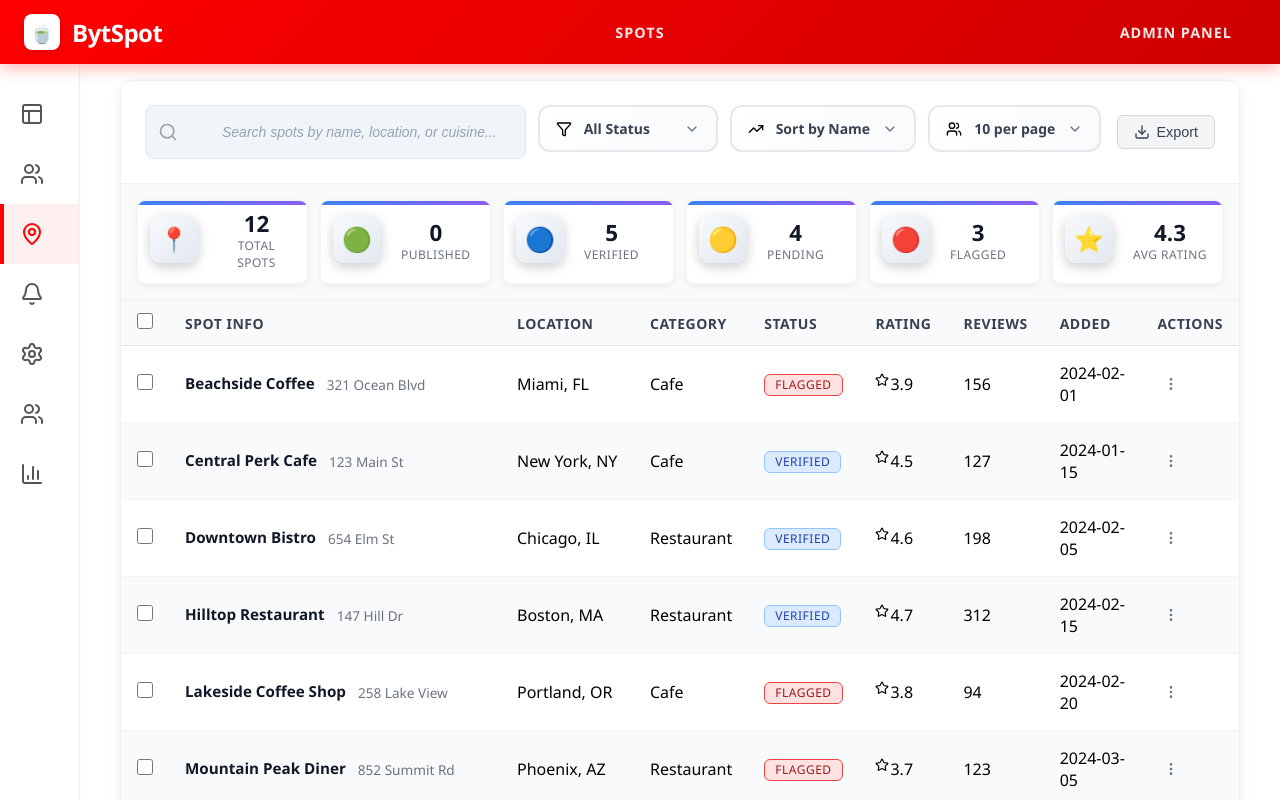
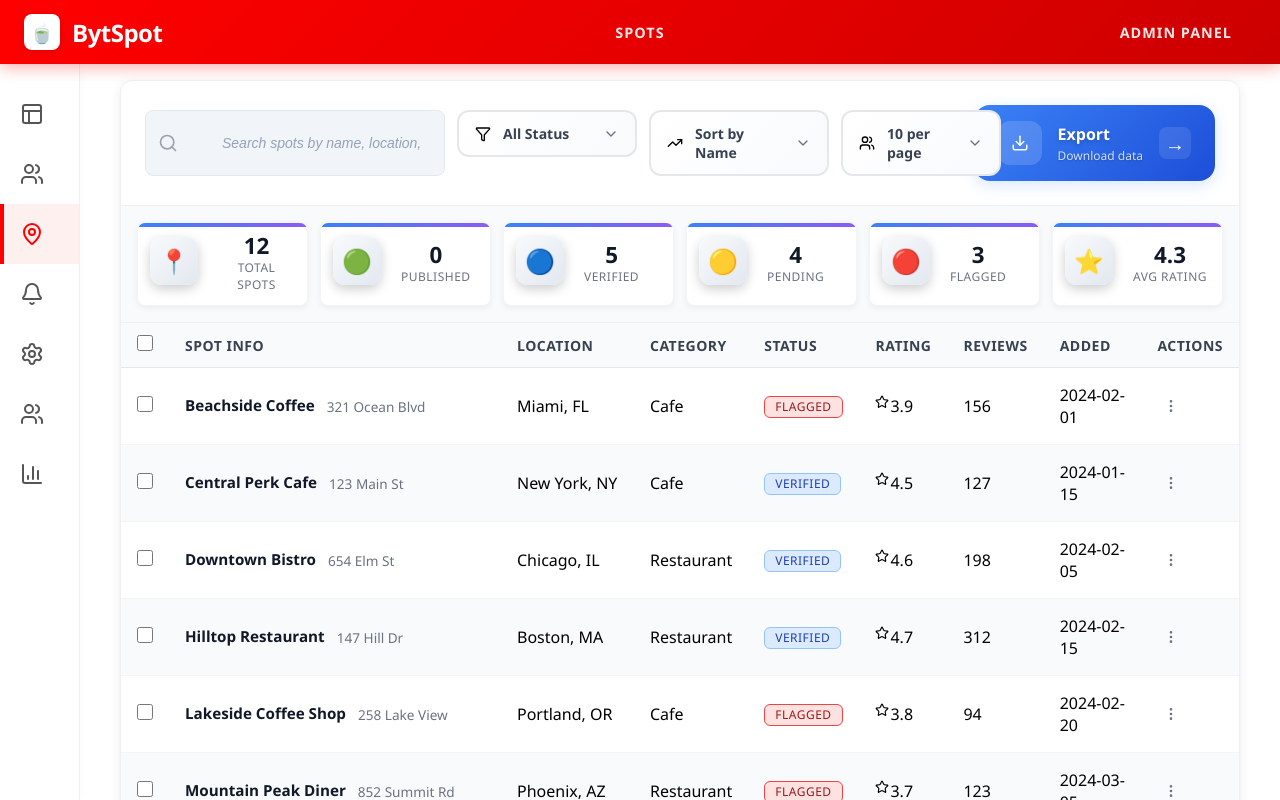
Before and after one commit to Sinxn-coder/chai-in, a React (Vite) app: page / in a window 1280 px wide. Both pictures are taken after a click on the item 39 px from the left and 234 px from the top of the page. Shown: the top 800 px of the page. Built offline with nearby package versions, Linux system fonts and the light colour scheme.

Commit message:
Redesign export button with modern styling and CSV export functionality

```diff
--- a/src/App.jsx
+++ b/src/App.jsx
@@ -914,9 +914,38 @@ export default function App() {
     }
   };
 
-  const handleItemsPerPageChange = (newItemsPerPage) => {
-    setItemsPerPage(Number(newItemsPerPage));
+  const handleItemsPerPageChange = (value) => {
+    setItemsPerPage(parseInt(value));
     setCurrentPage(1); // Reset to first page when changing items per page
+  };
+
+  const handleExport = () => {
+    // Create CSV content
+    const headers = ['Name', 'Category', 'City', 'State', 'Rating', 'Reviews', 'Status', 'Added Date'];
+    const csvContent = [
+      headers.join(','),
+      ...filteredSpots.map(spot => [
+        `"${spot.name}"`,
+        `"${spot.category}"`,
+        `"${spot.city}"`,
+        `"${spot.state}"`,
+        spot.rating || '0',
+        spot.reviews || '0',
+        `"${spot.status}"`,
+        `"${spot.added}"`
+      ].join(','))
+    ].join('\n');
+
+    // Create blob and download
+    const blob = new Blob([csvContent], { type: 'text/csv;charset=utf-8;' });
+    const link = document.createElement('a');
+    const url = URL.createObjectURL(blob);
+    link.setAttribute('href', url);
+    link.setAttribute('download', `spots_export_${new Date().toISOString().split('T')[0]}.csv`);
+    link.style.visibility = 'hidden';
+    document.body.appendChild(link);
+    link.click();
+    document.body.removeChild(link);
   };
 
   const handleSpotAction = (action, spot) => {
@@ -1985,10 +2014,21 @@ export default function App() {
               </div>
             </div>
             <div className="spots-actions">
-              <button className="btn btn-secondary">
-                <Download size={16} />
-                Export
-              </button>
+              <div className="modern-export-button" onClick={handleExport}>
+                <div className="export-button-content">
+                  <div className="export-icon-wrapper">
+                    <Download size={18} />
+                  </div>
+                  <div className="export-text-content">
+                    <span className="export-main-text">Export</span>
+                    <span className="export-sub-text">Download data</span>
+                  </div>
+                  <div className="export-arrow">
+                    <div className="arrow-icon">→</div>
+                  </div>
+                </div>
+                <div className="export-button-shine"></div>
+              </div>
               {selectedSpots.length > 0 && (
                 <>
                   <button className="btn btn-warning">
--- a/src/index.css
+++ b/src/index.css
@@ -693,6 +693,219 @@ main {
 .search-input:focus {
   border-color: #FF0000;
   box-shadow: 0 0 0 3px rgba(255, 0, 0, 0.1);
+}
+
+/* Modern Export Button Styles */
+.modern-export-button {
+  position: relative;
+  background: linear-gradient(135deg, #3b82f6 0%, #1d4ed8 100%);
+  border: none;
+  border-radius: 16px;
+  padding: 16px 24px;
+  cursor: pointer;
+  transition: all 0.4s cubic-bezier(0.4, 0, 0.2, 1);
+  box-shadow: 0 4px 16px rgba(59, 130, 246, 0.2);
+  overflow: hidden;
+  min-width: 180px;
+}
+
+.modern-export-button::before {
+  content: '';
+  position: absolute;
+  top: 0;
+  left: -100%;
+  width: 100%;
+  height: 100%;
+  background: linear-gradient(90deg, transparent, rgba(255, 255, 255, 0.1), transparent);
+  transition: left 0.8s ease;
+}
+
+.modern-export-button:hover::before {
+  left: 100%;
+}
+
+.modern-export-button:hover {
+  transform: translateY(-3px) scale(1.02);
+  box-shadow: 0 8px 32px rgba(59, 130, 246, 0.3);
+  background: linear-gradient(135deg, #2563eb 0%, #1e40af 100%);
+}
+
+.modern-export-button:active {
+  transform: translateY(-1px) scale(0.98);
+  box-shadow: 0 4px 16px rgba(59, 130, 246, 0.4);
+}
+
+.export-button-content {
+  display: flex;
+  align-items: center;
+  gap: 16px;
+  position: relative;
+  z-index: 2;
+}
+
+.export-icon-wrapper {
+  display: flex;
+  align-items: center;
+  justify-content: center;
+  width: 44px;
+  height: 44px;
+  background: rgba(255, 255, 255, 0.15);
+  border-radius: 12px;
+  color: white;
+  transition: all 0.3s ease;
+}
+
+.modern-export-button:hover .export-icon-wrapper {
+  background: rgba(255, 255, 255, 0.25);
+  transform: scale(1.1) rotate(5deg);
+}
+
+.export-text-content {
+  display: flex;
+  flex-direction: column;
+  align-items: flex-start;
+  gap: 2px;
+  flex: 1;
+}
+
+.export-main-text {
+  font-size: 1rem;
+  font-weight: 700;
+  color: white;
+  text-shadow: 0 2px 4px rgba(0, 0, 0, 0.2);
+  transition: all 0.3s ease;
+}
+
+.export-sub-text {
+  font-size: 0.75rem;
+  color: rgba(255, 255, 255, 0.8);
+  font-weight: 500;
+  text-shadow: 0 1px 2px rgba(0, 0, 0, 0.2);
+  transition: all 0.3s ease;
+}
+
+.modern-export-button:hover .export-main-text {
+  color: white;
+  text-shadow: 0 2px 6px rgba(0, 0, 0, 0.3);
+}
+
+.modern-export-button:hover .export-sub-text {
+  color: rgba(255, 255, 255, 0.9);
+  text-shadow: 0 1px 3px rgba(0, 0, 0, 0.3);
+}
+
+.export-arrow {
+  display: flex;
+  align-items: center;
+  justify-content: center;
+  width: 32px;
+  height: 32px;
+  background: rgba(255, 255, 255, 0.1);
+  border-radius: 8px;
+  transition: all 0.3s ease;
+}
+
+.arrow-icon {
+  font-size: 1.25rem;
+  color: white;
+  font-weight: bold;
+  transition: all 0.3s ease;
+}
+
+.modern-export-button:hover .export-arrow {
+  background: rgba(255, 255, 255, 0.2);
+  transform: translateX(4px);
+}
+
+.modern-export-button:hover .arrow-icon {
+  transform: translateX(2px);
+}
+
+.export-button-shine {
+  position: absolute;
+  top: 0;
+  left: -100%;
+  width: 100%;
+  height: 100%;
+  background: linear-gradient(
+    45deg,
+    transparent 30%,
+    rgba(255, 255, 255, 0.1) 50%,
+    transparent 70%
+  );
+  transition: left 1s ease;
+  z-index: 1;
+}
+
+.modern-export-button:hover .export-button-shine {
+  left: 100%;
+}
+
+/* Responsive Design for Export Button */
+@media (max-width: 768px) {
+  .modern-export-button {
+    padding: 12px 20px;
+    min-width: 160px;
+  }
+
+  .export-button-content {
+    gap: 12px;
+  }
+
+  .export-icon-wrapper {
+    width: 36px;
+    height: 36px;
+  }
+
+  .export-main-text {
+    font-size: 0.875rem;
+  }
+
+  .export-sub-text {
+    font-size: 0.6875rem;
+  }
+
+  .export-arrow {
+    width: 28px;
+    height: 28px;
+  }
+
+  .arrow-icon {
+    font-size: 1rem;
+  }
+}
+
+@media (max-width: 480px) {
+  .modern-export-button {
+    padding: 10px 16px;
+    min-width: 140px;
+  }
+
+  .export-button-content {
+    gap: 8px;
+  }
+
+  .export-icon-wrapper {
+    width: 32px;
+    height: 32px;
+  }
+
+  .export-main-text {
+    font-size: 0.8rem;
+  }
+
+  .export-sub-text {
+    font-size: 0.625rem;
+  }
+
+  .export-arrow {
+    width: 24px;
+    height: 24px;
+  }
+
+  .arrow-icon {
+    font-size: 0.875rem;
+  }
 }
 
 /* Modern Items Per Page Dropdown Styles */
```
